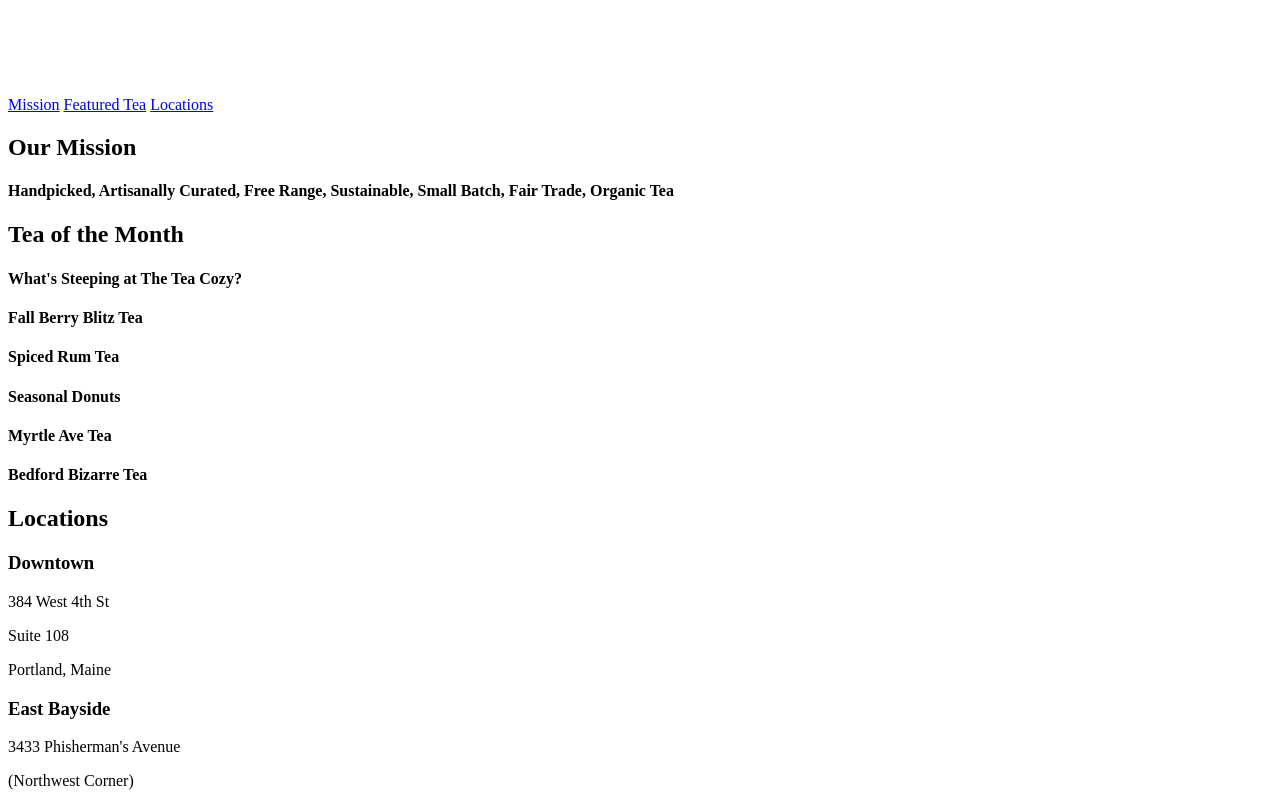
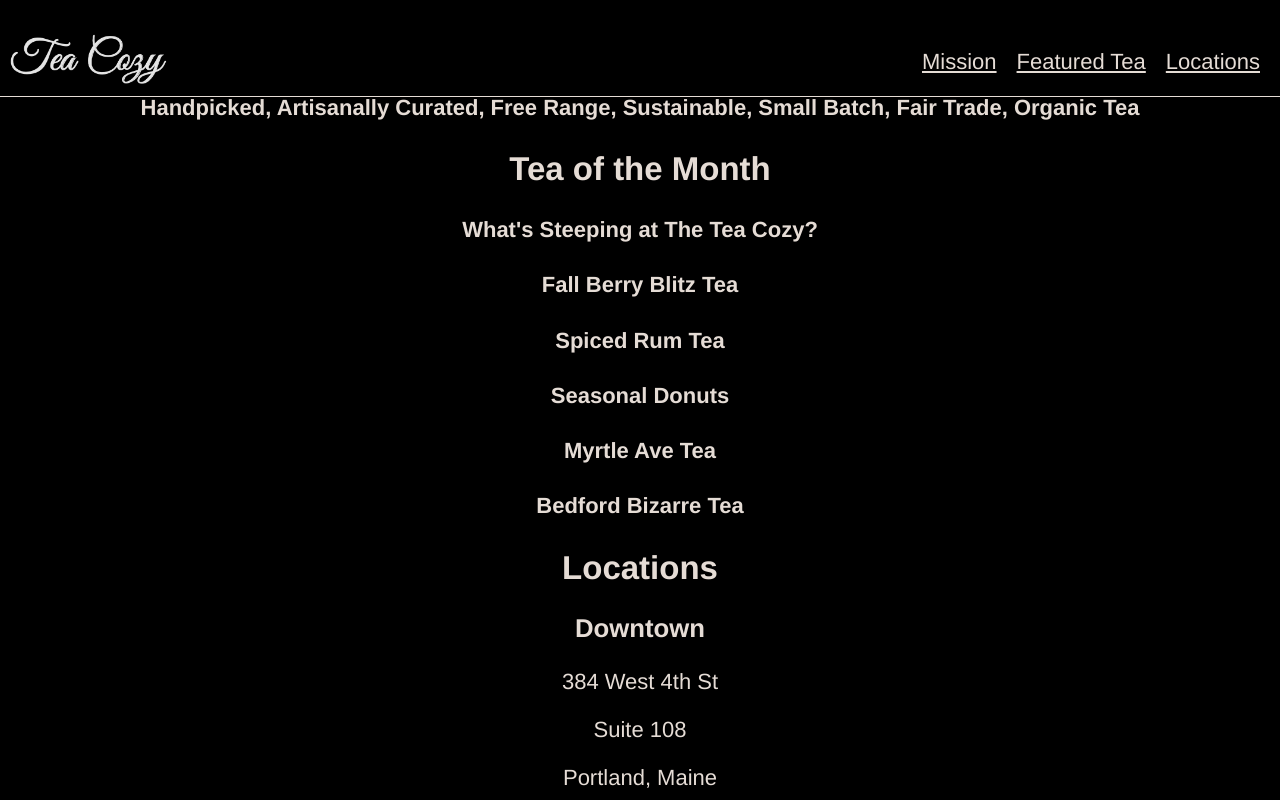
Before and after one commit to kimbalilly/TeaCosy, a plain HTML site: page index.html in a window 1280 px wide. Shown: the top 800 px of the page. Drawn offline with Linux system fonts and the light colour scheme.

Commit message:
Header styling

```diff
--- a/index.html
+++ b/index.html
@@ -2,8 +2,8 @@
 <html>
 
   <head>
-    <title></title>
-    <a href="/resources/css/style.css" type="text/html" rel="stylesheet" >
+    <title>Tea Cosy</title>
+    <link href="resources/css/style.css" type="text/css" rel="stylesheet">
   </head>
 
   <body>
@@ -12,13 +12,14 @@
 
     <div class="header">
       <div class="logo">
-        <a href="./index.html"><img src="./resources/images/img-tea-cozy-logo.png" alt="" /></a>
+        <a href="./index.html"><img src="./resources/images/img-tea-cozy-logo.png" alt="Tea Cosy" /></a>
       </div>
       <div class="nav">
         <nav>
-          <a href="#mission-nav">Mission</a>
-          <a href="#tea-nav">Featured Tea</a>
-          <a href="#locations-nav">Locations</a>
+          <a class="header-link"
+          href="#mission-nav">Mission</a>
+          <a class="header-link" href="#tea-nav">Featured Tea</a>
+          <a class="header-link" href="#locations-nav">Locations</a>
       </nav>
       </div>
     </div>
--- a/resources/css/style.css
+++ b/resources/css/style.css
@@ -1,7 +1,13 @@
 /* Universal styles */
 
 body {
-
+ font-family: Helvetica;
+ font-size: 22px;
+ color: seashell;
+ background-color: black;
+ opacity: 0.9;
+ text-align: center;
+ margin: 0;
 }
 
 h2 {
@@ -23,15 +29,45 @@ p {
 /* Header */
 
 .header {
-
+  display: flex;
+  align-items: center;
+  position: fixed;
+  z-index: 10;
+  width: 100%;
+  height: 69px;
+  border-bottom: 1px solid seashell;
+  background-color: black;
 }
 
-.header .logo {
+.logo {
+  display: flex;
+  flex-grow: 1;
+  padding-left: 10px
+}
 
+.logo img {
+  height: 50px;
 }
 
 .header nav {
+  display: flex;
+  padding-right: 10px;
+}
 
+.header nav a {
+  padding: 0 10px;
+}
+
+a.header-link:link {
+  color: seashell;
+}
+
+a.header-link:visited {
+  color: seashell;
+}
+
+a.header-link:hover {
+  color: #ff944d;
 }
 
 /* Our Mission */
```
